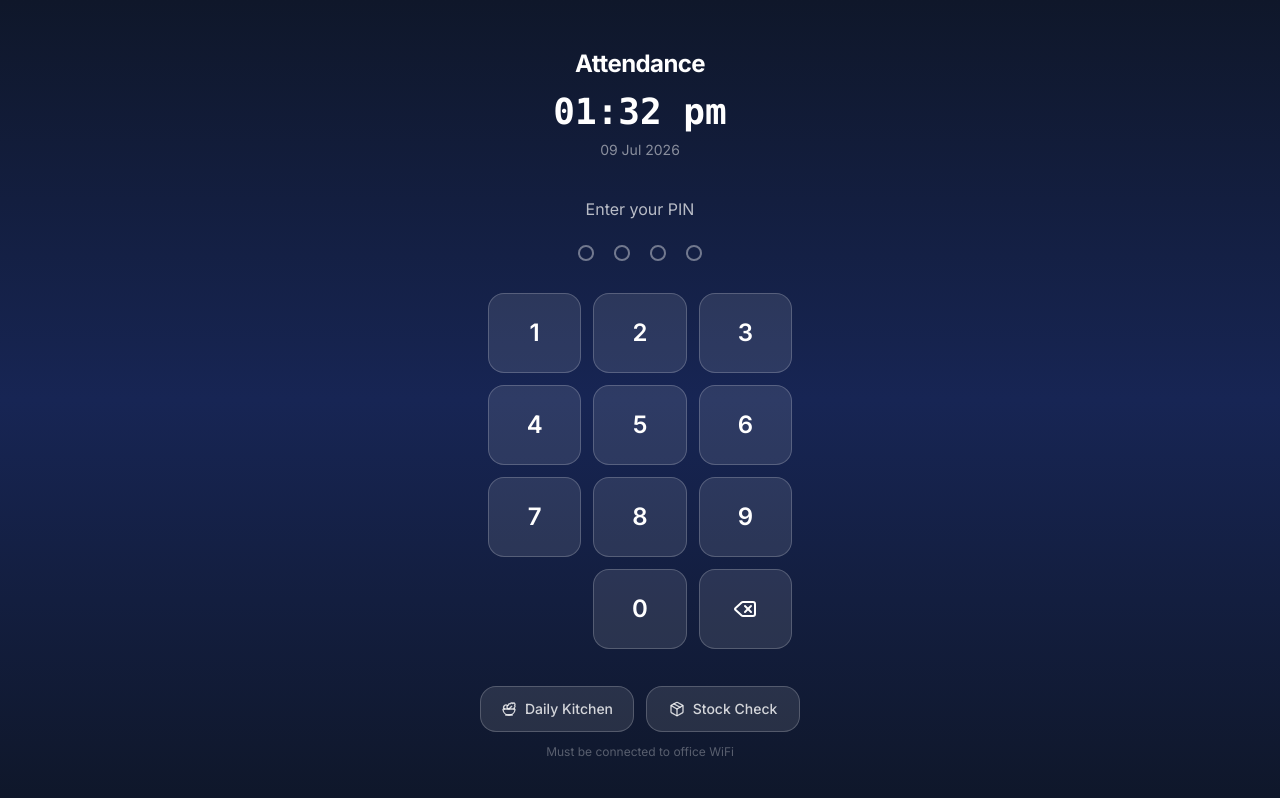
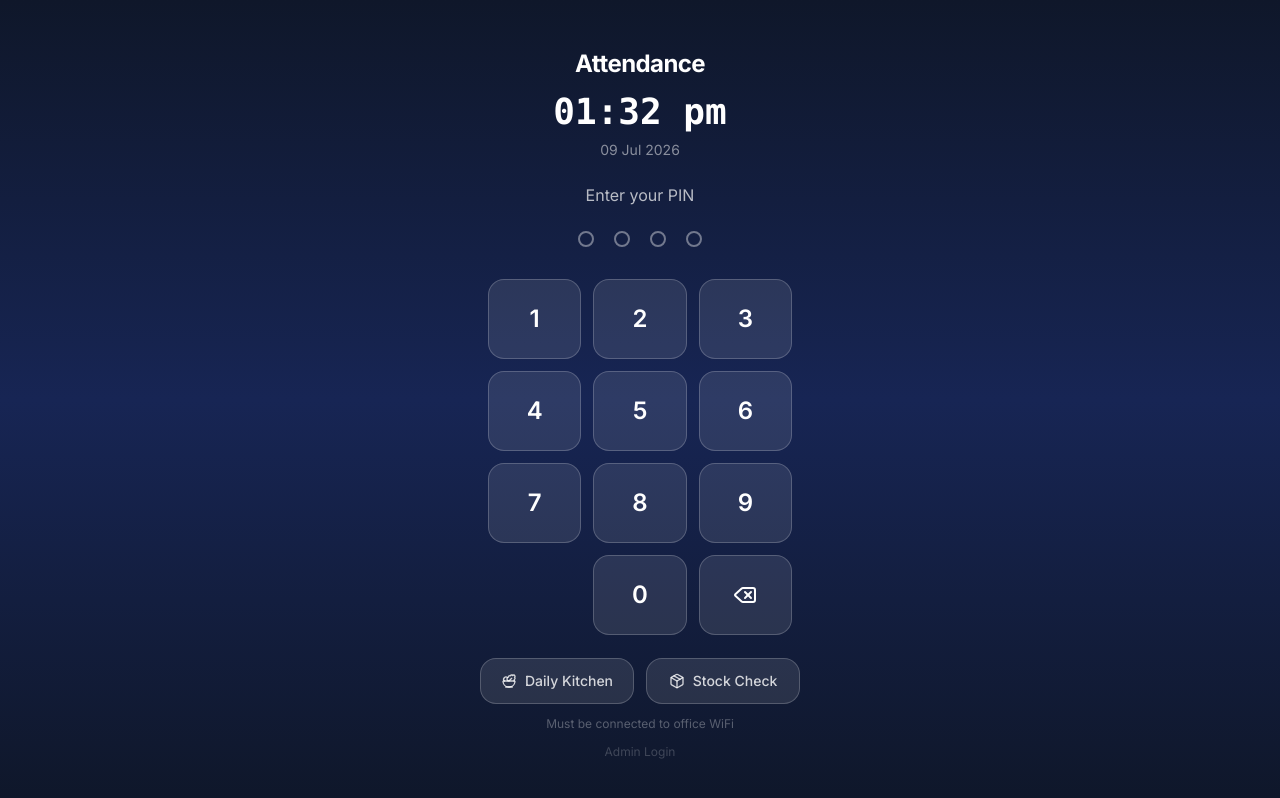
Before and after one commit to dr-nimish-pankhedkar/att-wifi-app, a Next.js app: page / in a window 1280 px wide. Built offline with nearby package versions, Linux system fonts and the light colour scheme; no server answers; the database is empty.

Commit message:
Add subtle Admin Login link to kiosk page

```diff
--- a/app/page.tsx
+++ b/app/page.tsx
@@ -111,6 +111,12 @@ export default function KioskPage() {
         <p className="text-white/30 text-xs text-center">
           Must be connected to office WiFi
         </p>
+        <Link
+          href="/admin"
+          className="text-white/20 hover:text-white/50 text-xs transition-colors"
+        >
+          Admin Login
+        </Link>
       </div>
 
       {successData && (
```
